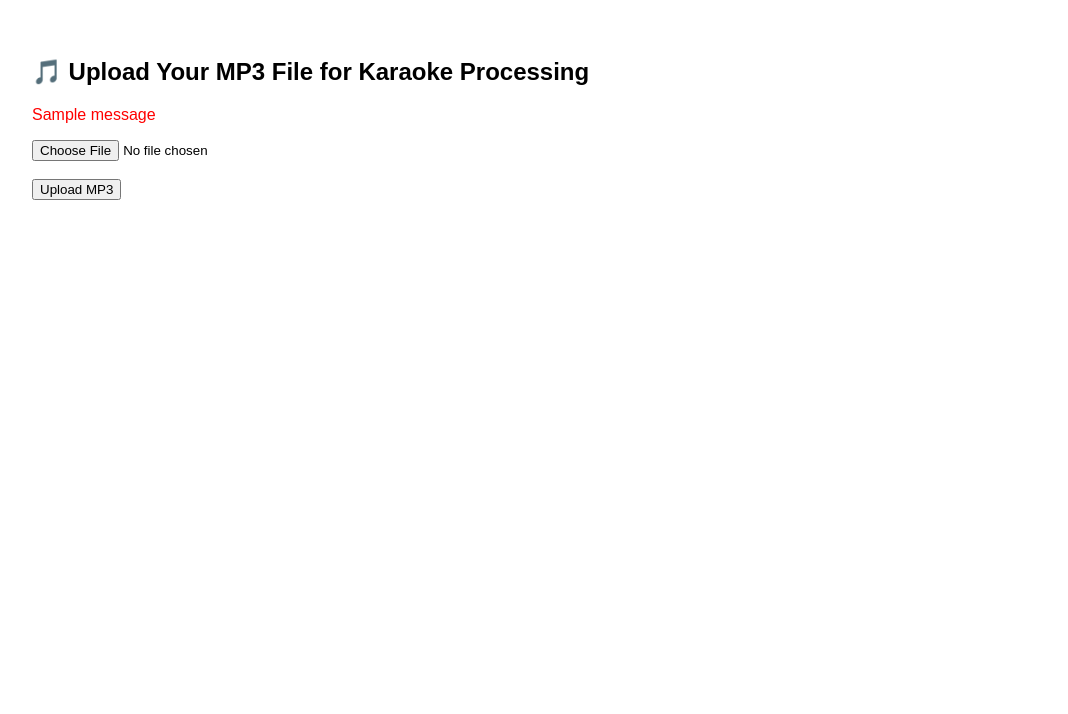
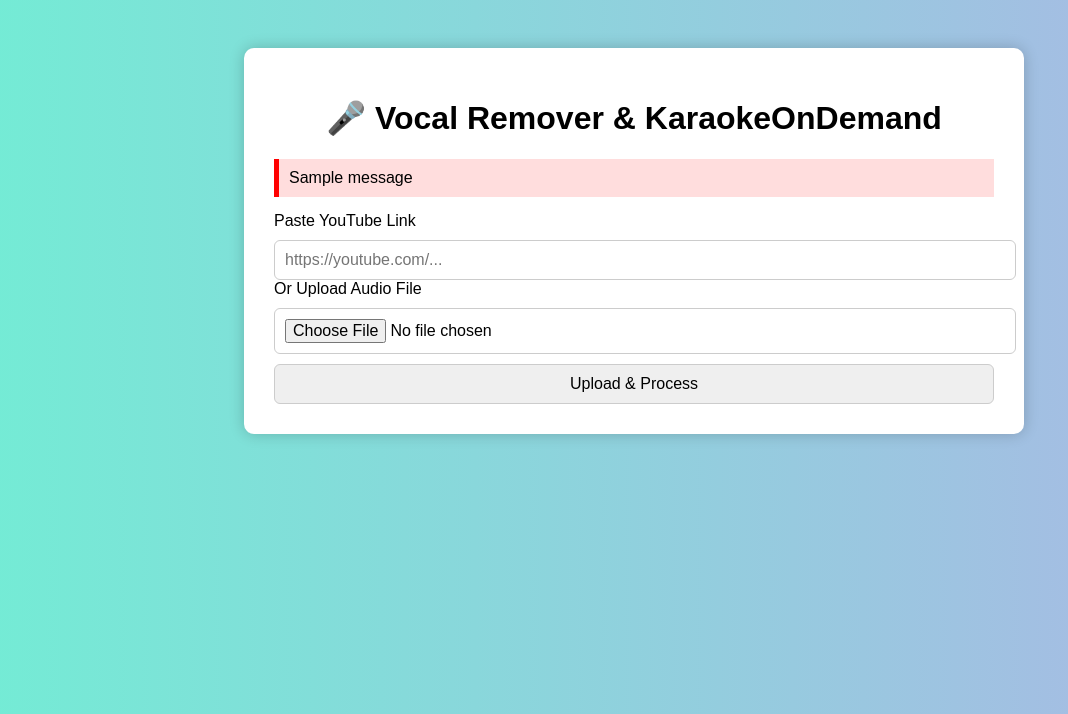
Before and after one commit to guru4359/karaoke-on-demandfinal, a Flask app: page / in a window 1280 px wide. Shown: the top 714 px of the page, without its empty margins (6-1074 px from the left). Run offline with Flask 3, Linux system fonts and the light colour scheme; one stand-in notice (Sample message) is shown.

Commit message:
Add files via upload

```diff
--- a/app.py
+++ b/app.py
@@ -1,29 +1,68 @@
-from flask import Flask, render_template, request, send_file, flash, redirect, url_for
+from flask import Flask, render_template, request, send_file, session, redirect, url_for, flash
+from werkzeug.utils import secure_filename
+from datetime import datetime
 import os
 import uuid
-from werkzeug.utils import secure_filename
+import subprocess
 
 app = Flask(__name__)
 app.secret_key = 'supersecretkey'
 app.config['UPLOAD_FOLDER'] = 'uploads'
 os.makedirs(app.config['UPLOAD_FOLDER'], exist_ok=True)
 
+def can_upload():
+    if session.get('is_admin'):
+        return True
+    last_upload = session.get('last_upload')
+    if not last_upload:
+        return True
+    last_time = datetime.strptime(last_upload, '%Y-%m-%d')
+    return (datetime.now() - last_time).days >= 7
+
 @app.route('/')
 def index():
-    return render_template('index.html')
+    return render_template('index.html', free_used=not can_upload())
+
+@app.route('/setadmin')
+def setadmin():
+    session['is_admin'] = True
+    flash("Admin mode enabled.")
+    return redirect(url_for('index'))
 
 @app.route('/upload', methods=['POST'])
 def upload():
-    if 'audio_file' not in request.files:
-        flash("No file uploaded.")
+    if not can_upload():
+        flash("Free weekly song limit reached. Please subscribe or wait a week.")
         return redirect(url_for('index'))
 
-    file = request.files['audio_file']
-    if file.filename == '':
-        flash("No selected file.")
-        return redirect(url_for('index'))
+    session['last_upload'] = datetime.now().strftime('%Y-%m-%d')
 
-    filename = secure_filename(file.filename)
-    filepath = os.path.join(app.config['UPLOAD_FOLDER'], f"{uuid.uuid4()}_{filename}")
-    file.save(filepath)
-    return send_file(filepath, as_attachment=True)
+    yt_url = request.form.get('youtube_url')
+    if yt_url:
+        filename = f"{uuid.uuid4()}.m4a"
+        filepath = os.path.join(app.config['UPLOAD_FOLDER'], filename)
+        try:
+            result = subprocess.run(['yt-dlp', '-f', 'bestaudio[ext=m4a]', '-o', filepath, yt_url],
+                                    capture_output=True, text=True)
+            if result.returncode != 0:
+                flash(f"YouTube download failed: {result.stderr}")
+                return redirect(url_for('index'))
+            return send_file(filepath, as_attachment=True)
+        except Exception as e:
+            flash(f"Failed to process YouTube link: {str(e)}")
+            return redirect(url_for('index'))
+
+    if 'audio_file' in request.files:
+        file = request.files['audio_file']
+        if file.filename != '':
+            filename = secure_filename(file.filename)
+            filepath = os.path.join(app.config['UPLOAD_FOLDER'], f"{uuid.uuid4()}_{filename}")
+            file.save(filepath)
+            return send_file(filepath, as_attachment=True)
+
+    flash("No file or link provided.")
+    return redirect(url_for('index'))
+
+@app.route('/subscribe')
+def subscribe():
+    return render_template('subscribe.html')
--- a/render.yaml
+++ b/render.yaml
@@ -1,6 +1,6 @@
 services:
   - type: web
-    name: karaoke-mp3-only
+    name: karaoke-premium-app
     env: python
     buildCommand: "pip install -r requirements.txt"
     startCommand: "gunicorn app:app"
--- a/requirements.txt
+++ b/requirements.txt
@@ -1,2 +1,3 @@
 flask
+yt-dlp
 gunicorn
--- a/templates/index.html
+++ b/templates/index.html
@@ -1,16 +1,35 @@
 <!DOCTYPE html>
 <html>
-<head><title>Karaoke MP3 Upload</title></head>
-<body style="font-family:sans-serif; padding:30px;">
-<h2>🎵 Upload Your MP3 File for Karaoke Processing</h2>
+<head>
+    <title>KaraokeOnDemand</title>
+    <style>
+        body { font-family: Arial; background: linear-gradient(to right, #74ebd5, #ACB6E5); padding: 40px; }
+        .container { max-width: 720px; margin: auto; background: white; padding: 30px; border-radius: 10px; box-shadow: 0px 0px 15px rgba(0,0,0,0.2); }
+        h1 { text-align: center; }
+        input, button { width: 100%; padding: 10px; margin-top: 10px; font-size: 16px; border-radius: 6px; border: 1px solid #ccc; }
+        .flash { background-color: #ffdddd; padding: 10px; border-left: 5px solid red; margin-bottom: 15px; }
+    </style>
+</head>
+<body>
+<div class="container">
+    <h1>🎤 Vocal Remover & KaraokeOnDemand</h1>
     {% with messages = get_flashed_messages() %}
+      {% if messages %}
         {% for msg in messages %}
-    <p style="color:red;">{{ msg }}</p>
+          <div class="flash">{{ msg }}</div>
         {% endfor %}
+      {% endif %}
     {% endwith %}
     <form method="POST" action="/upload" enctype="multipart/form-data">
-  <input type="file" name="audio_file" accept=".mp3" required><br><br>
-  <button type="submit">Upload MP3</button>
+        <label>Paste YouTube Link</label>
+        <input type="text" name="youtube_url" placeholder="https://youtube.com/..." />
+        <label>Or Upload Audio File</label>
+        <input type="file" name="audio_file" />
+        <button type="submit">Upload & Process</button>
     </form>
+    {% if free_used %}
+    <p style="color: red;"><strong>You have used your free song for this week. Please <a href="/subscribe">subscribe</a> or return next week.</strong></p>
+    {% endif %}
+</div>
 </body>
 </html>
```
Also changed, not shown: templates/subscribe.html (added, +13 -0 lines), 1 other file. Lines whose indentation alone changed are shown as unchanged.
